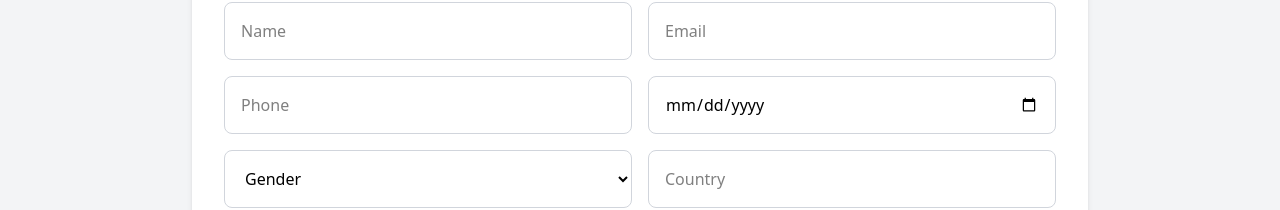
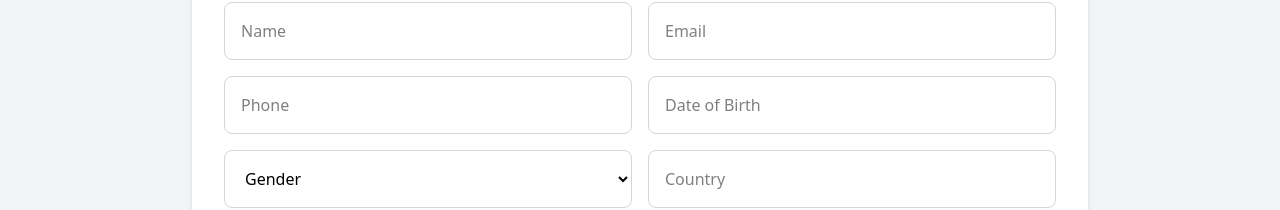
Before and after one commit to ArpitJangid11/VMH_GROUP, a React (Vite) app: page /signup in a window 1280 px wide. Shown: the part 254-464 px from the top of the page. Built offline with nearby package versions, Linux system fonts and the light colour scheme; no server answers.

Commit message:
dob place holder

```diff
--- a/src/pages/Signup.jsx
+++ b/src/pages/Signup.jsx
@@ -104,7 +104,15 @@ const Signup = ({ t, setUser }) => {
               <input type="text" name="fullName" placeholder={t.name} onChange={handleInputChange} required className="w-full p-4 border border-gray-300 rounded-lg focus:outline-none focus:ring-2 focus:ring-blue-500 focus:border-transparent transition-all" />
               <input type="email" name="email" placeholder={t.email} onChange={handleInputChange} required className="w-full p-4 border border-gray-300 rounded-lg focus:outline-none focus:ring-2 focus:ring-blue-500 focus:border-transparent transition-all" />
               <input type="tel" name="phone" placeholder={t.phone} onChange={handleInputChange} required className="w-full p-4 border border-gray-300 rounded-lg focus:outline-none focus:ring-2 focus:ring-blue-500 focus:border-transparent transition-all" />
-              <input type="date" name="DOB" onChange={handleInputChange} required className="w-full p-4 border border-gray-300 rounded-lg focus:outline-none focus:ring-2 focus:ring-blue-500 focus:border-transparent transition-all" />
+              <input
+                type="text"
+                name="DOB"
+                placeholder="Date of Birth"
+                onFocus={(e) => (e.target.type = 'date')}
+                onBlur={(e) => { if (!e.target.value) e.target.type = 'text'; }}
+                onChange={handleInputChange}
+                className="w-full p-4 border border-gray-300 rounded-lg focus:ring-2 focus:ring-blue-500"
+              />
               <select name="gender" onChange={handleInputChange} required className="w-full p-4 border border-gray-300 rounded-lg focus:outline-none focus:ring-2 focus:ring-blue-500 focus:border-transparent transition-all" defaultValue="">
                 <option value="" disabled>{t.gender}</option>
                 <option value="Male">Male</option>
```
